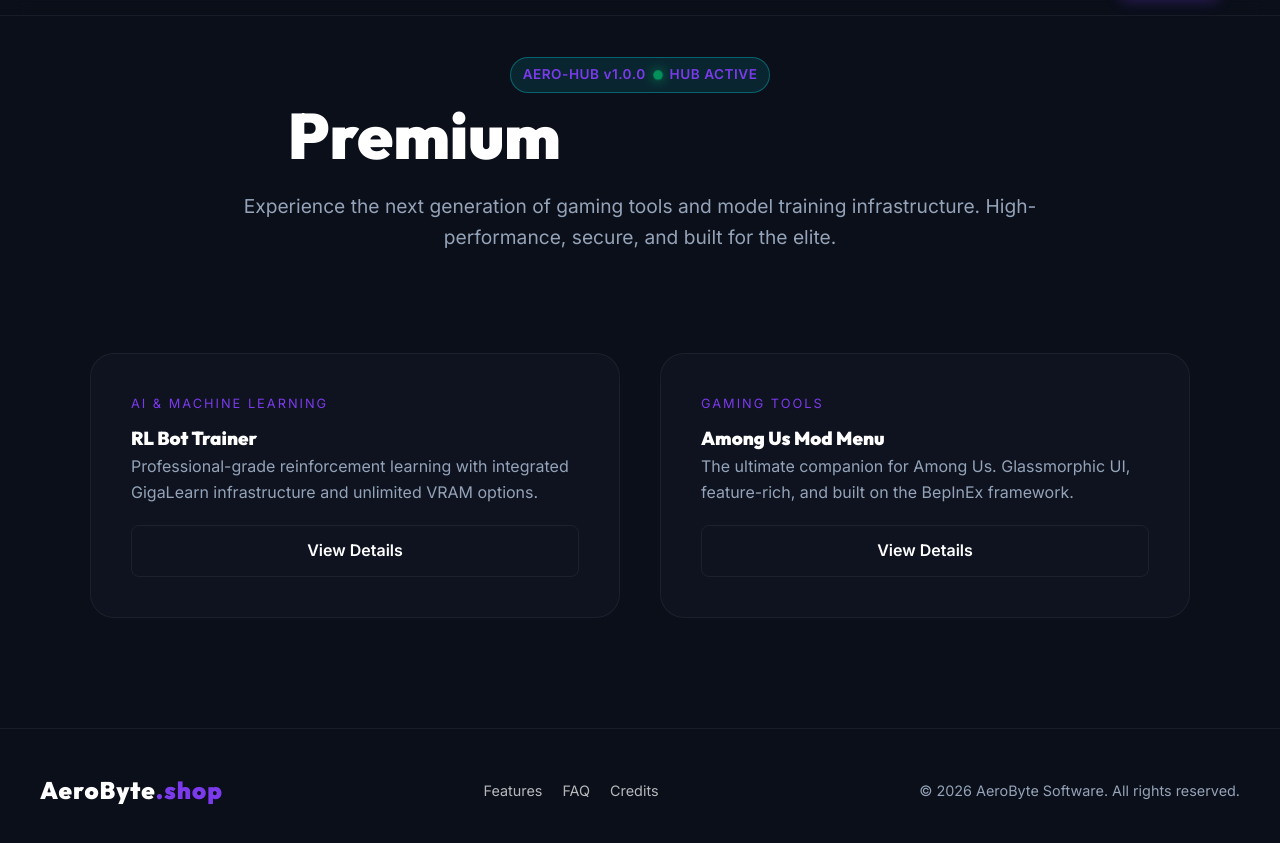
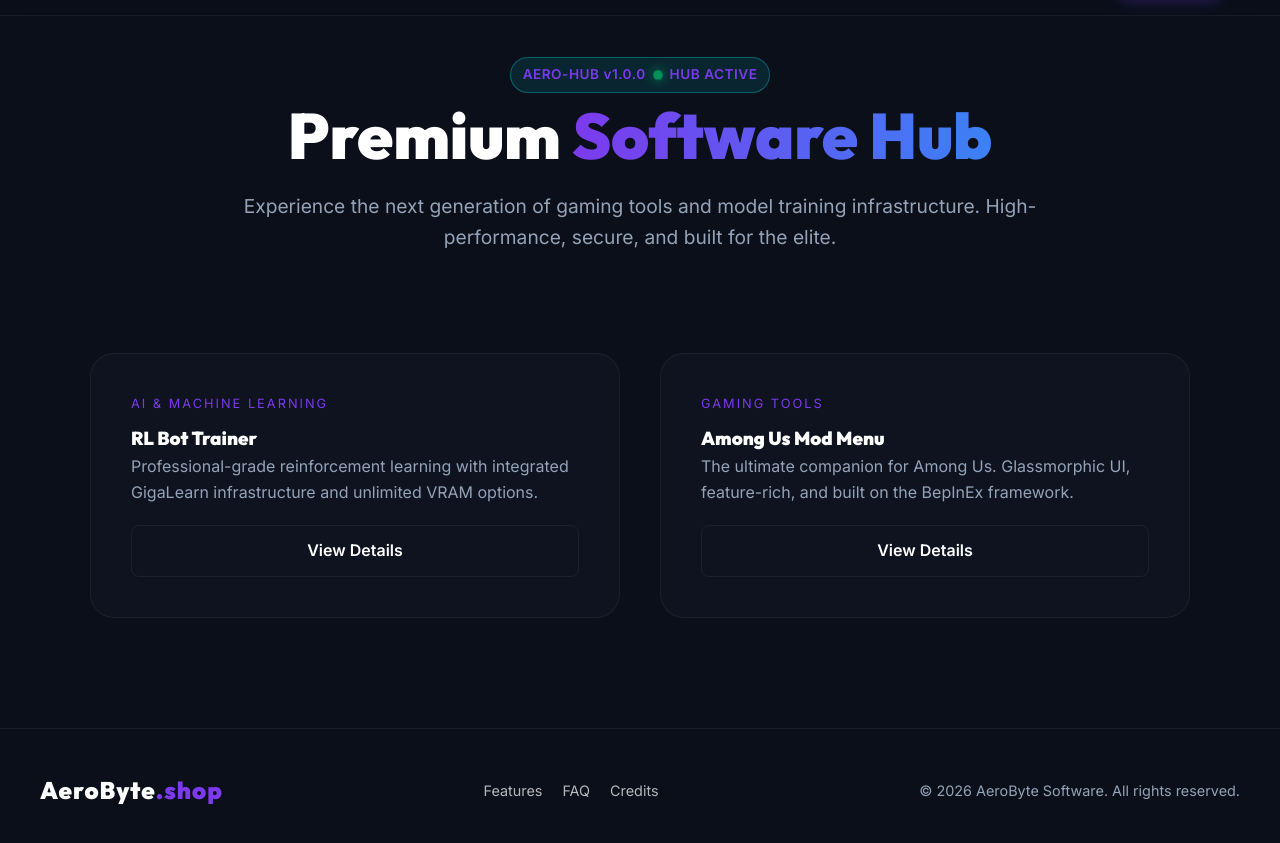
Before and after one commit to euBiZaRe/aerobyte-website, a website: page index.html in a window 1280 px wide. Shown: the part 63-906 px from the top of the page. Drawn offline with Linux system fonts and the light colour scheme; no server answers.

Commit message:
fix: add missing --gradient-glow to root variables

```diff
--- a/styles.css
+++ b/styles.css
@@ -15,6 +15,7 @@
     --glow-purple: rgba(124, 58, 237, 0.3);
     --glow-blue: rgba(59, 130, 246, 0.3);
     --gradient-saas: linear-gradient(135deg, #7C3AED, #3B82F6);
+    --gradient-glow: linear-gradient(90deg, #7C3AED, #3B82F6); /* Default glow gradient */
     --font-heading: 'Outfit', sans-serif;
     --font-body: 'Inter', sans-serif;
 }
```
